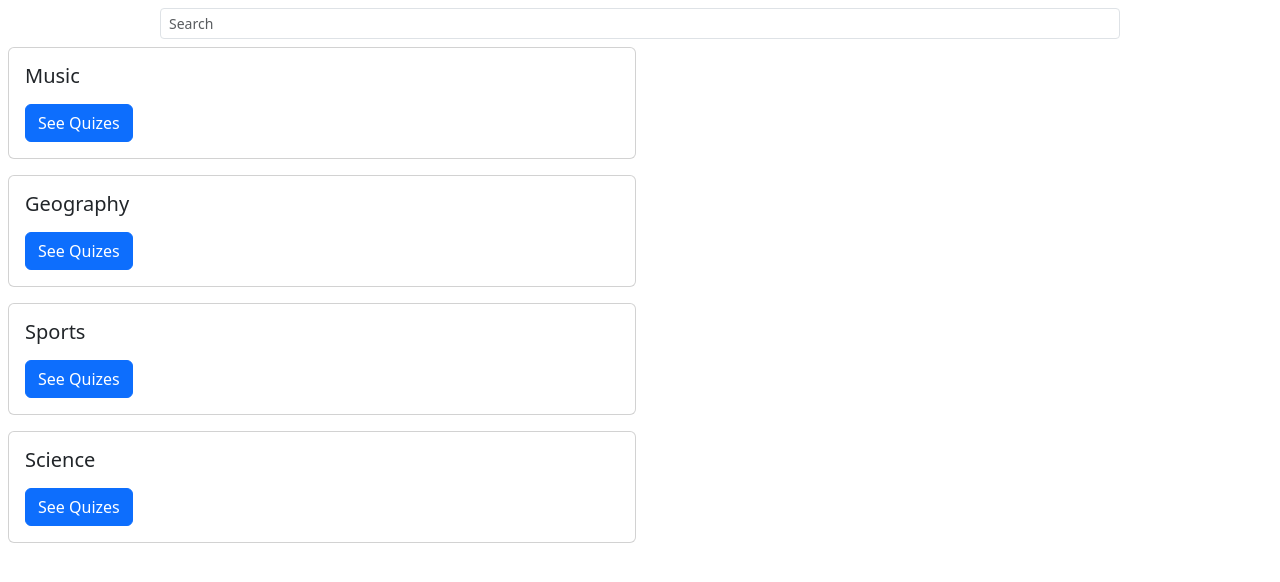
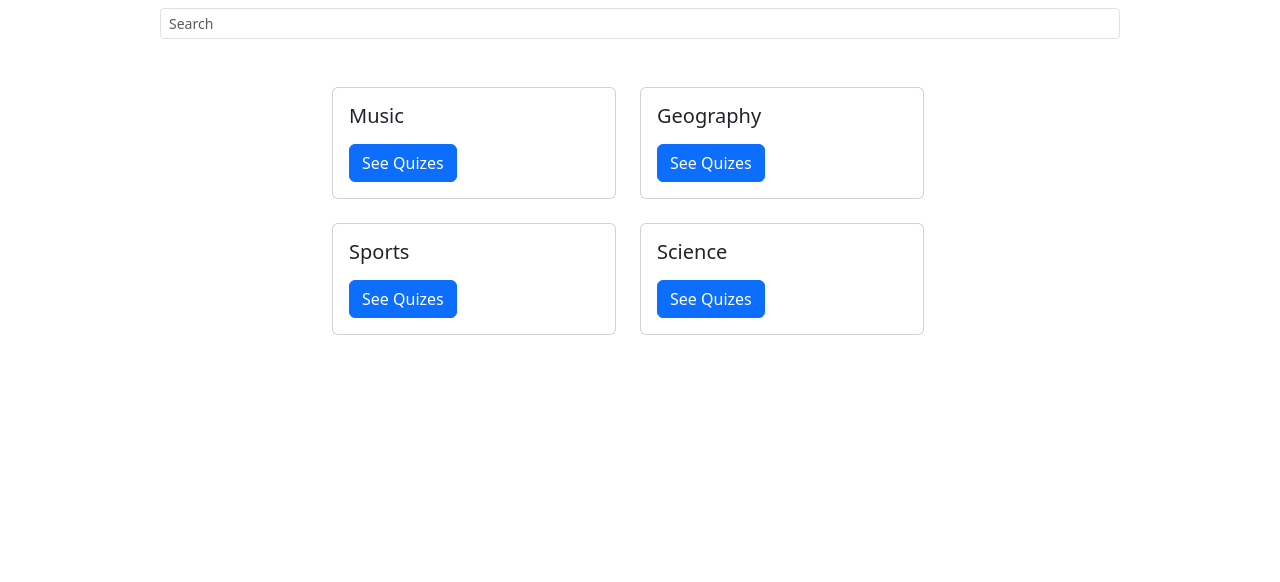
Before and after one commit to barbara0708/Django-Quiz-App, a Django app: page /categories/ in a window 1280 px wide. Shown: the part 92-674 px from the top of the page. Run offline with Django 4.2, Linux system fonts and the light colour scheme; a user stored in the database is signed in; data comes from the database, SQL or seed files in the repository; some libraries are stand-ins or nearby versions.

Commit message:
new commit

```diff
--- a/core/templates/core/categories.html
+++ b/core/templates/core/categories.html
@@ -3,15 +3,16 @@
 {% block title %}Categories{% endblock %}
 {% block content %}
 <section class="pt-8 pt-md-9">
-  <div class="row">
   <form class="form-inline d-flex justify-content-center md-form form-sm active-pink-2 mt-2">
     <input class="form-control form-control-sm mr-3 w-75" type="text" placeholder="Search"
       aria-label="Search">
     <i class="fas fa-search" aria-hidden="true"></i>
   </form>
 
+  <div class="row" style="max-width: 50%; margin: auto;">
+    <div class="row row-cols-2 g-4">
       {% for category in categories %}
-          <div class="col-sm-6 pl-5 pr-5 m-2">
+        <div class="col">
           <div class="card">
             <div class="card-body">
               <h5 class="card-title">{{category.name}}</h5>
@@ -21,6 +22,7 @@
           </div>
         </div>
       {% endfor %}
+</div>
 
   </div>
 
```
Lines whose indentation alone changed are shown as unchanged.
